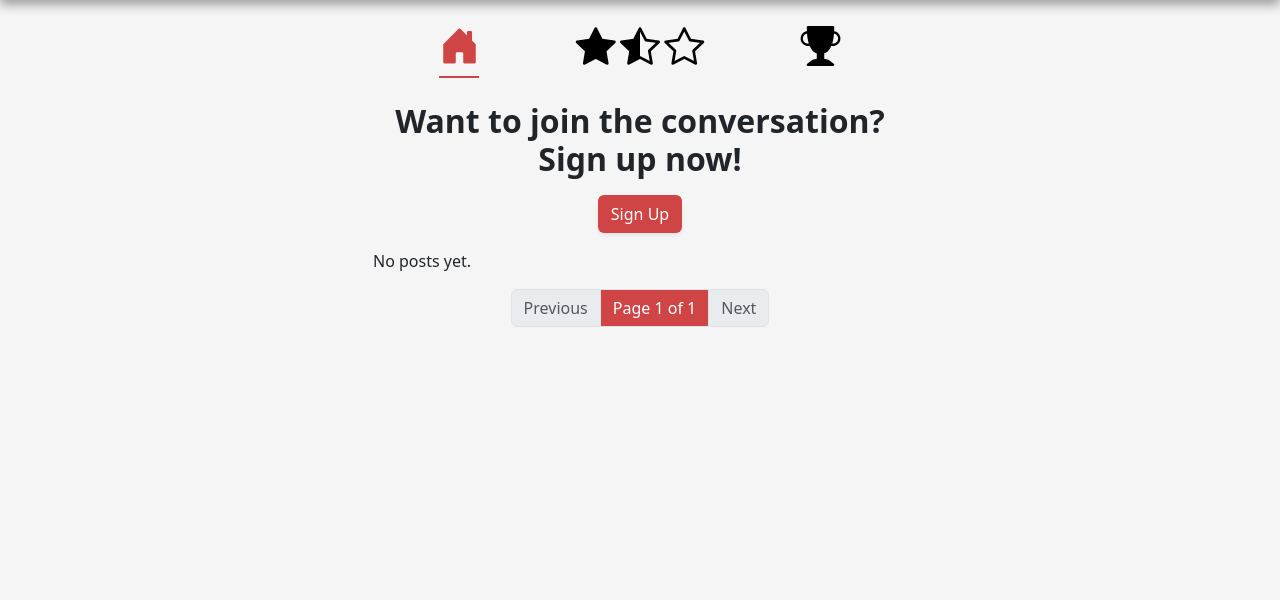
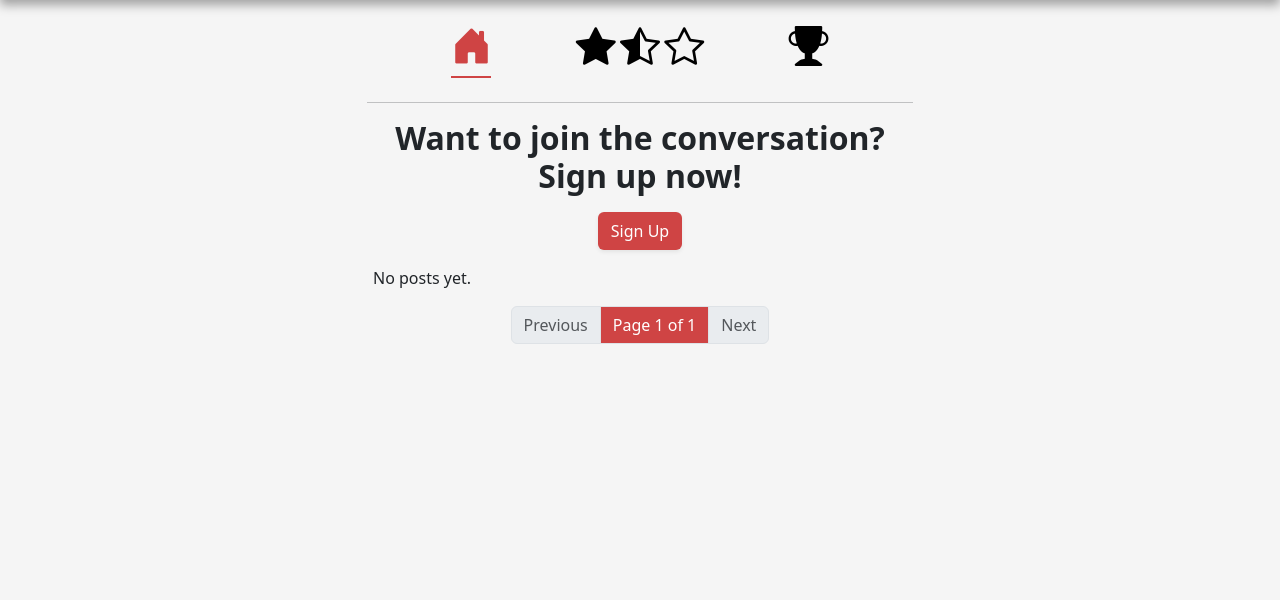
Before and after one commit to arun-dhanjal/the_cube_review, a Django app: page / in a window 1280 px wide. Shown: the part 72-672 px from the top of the page. Run offline with Django 4.2, Linux system fonts and the light colour scheme; data that the repository does not hold is empty.

Commit message:
Check and update format and comments in base.html

```diff
--- a/reviews/views.py
+++ b/reviews/views.py
@@ -47,7 +47,7 @@ def puzzle_detail(request, pk):
     """
     puzzle = get_object_or_404(Puzzle, pk=pk)
     reviews = puzzle.reviews.all()
-    form = ReviewForm
+    form = ReviewForm()
 
     if request.method == "POST":
         form = ReviewForm(request.POST)
--- a/static/css/style.css
+++ b/static/css/style.css
@@ -35,6 +35,10 @@ body {
 }
 .navbar-brand i {
     font-size: 40px;
+}
+
+.icon-navigation {
+    background-color: rgb(245, 245, 245);
 }
 
 .nav-icon {
--- a/templates/base.html
+++ b/templates/base.html
@@ -9,8 +9,11 @@
     <meta name="description" content="Join a friendly community of twisty puzzle enthusiasts at The Cube Review. Share your thoughts, comment on posts, review your favourite puzzles, and track your rank on our community leaderboards. Everyone is welcome — from beginners to seasoned experts.">
     <title>The Cube Review</title>
     <link rel="icon" type="image/png" href="{% static 'favicon/favicon.png' %}">
+    <!-- Bootstrap CSS -->
     <link href="https://cdn.jsdelivr.net/npm/bootstrap@5.3.8/dist/css/bootstrap.min.css" rel="stylesheet" integrity="sha384-sRIl4kxILFvY47J16cr9ZwB07vP4J8+LH7qKQnuqkuIAvNWLzeN8tE5YBujZqJLB" crossorigin="anonymous">
+    <!-- Bootstrap Icons -->
     <link rel="stylesheet" href="https://cdn.jsdelivr.net/npm/bootstrap-icons@1.13.1/font/bootstrap-icons.min.css">
+    <!-- Custom CSS -->
     <link href="{% static 'css/style.css' %}" rel="stylesheet">
 </head>
 
@@ -22,7 +25,7 @@
 
             <!-- Site name -->
             <a class="navbar-brand my-3 d-flex align-items-center" href="{% url 'feed' %}">
-                <img src="{% static 'images/logo.png' %}" alt="Rubiks cube logo" class="site-title me-3">
+                <img src="{% static 'images/logo.png' %}" alt="Logo: Rubiks cube" class="site-title me-3">
                 <img src="{% static 'images/site-title.png' %}" alt="Site title: The Cube Review" class="site-title">
             </a>
 
@@ -43,7 +46,10 @@
     <!-- Icon navigation -->
     <div class="container">
         <div class="row justify-content-center">
-            <div class="col-12 col-sm-10 col-md-8 col-lg-6 d-flex justify-content-evenly gap-4">
+            <div class="col-12 col-sm-10 col-md-8 col-lg-6 d-flex flex-column align-items-center gap-4">
+
+                <!-- Icons -->
+                <div class="d-flex justify-content-evenly w-100">
                     <a href="{% url 'feed' %}" class="nav-icon {% if request.resolver_match.url_name == 'feed' %}active{% endif %}" aria-label="Home">
                         <i class="bi bi-house-door-fill fs-1"></i>
                     </a>
@@ -56,10 +62,15 @@
                         <i class="bi bi-trophy-fill fs-1"></i>
                     </a>
                 </div>
+
+                <!-- Separator line -->
+                <hr class="w-100 my-0">
+
+            </div>
         </div>
     </div>
 
-    <!-- Messages -->
+    <!-- User action feedback messages -->
      {% if messages %}
         <div class="container mt-3">
             {% for message in messages %}
@@ -71,7 +82,8 @@
         </div>
     {% endif %}
 
-    <div class="container mt-4">
+    <!-- Main block content to display child templates in other apps -->
+    <div class="container mt-3">
         {% block content %}{% endblock %}
     </div>
 
@@ -83,6 +95,7 @@
         </div>
     </footer>
 
+    <!-- Bootstrap JavaScript -->
     <script src="https://cdn.jsdelivr.net/npm/bootstrap@5.3.8/dist/js/bootstrap.bundle.min.js" integrity="sha384-FKyoEForCGlyvwx9Hj09JcYn3nv7wiPVlz7YYwJrWVcXK/BmnVDxM+D2scQbITxI" crossorigin="anonymous"></script>
 
 </body>
```
Lines whose indentation alone changed are shown as unchanged.
